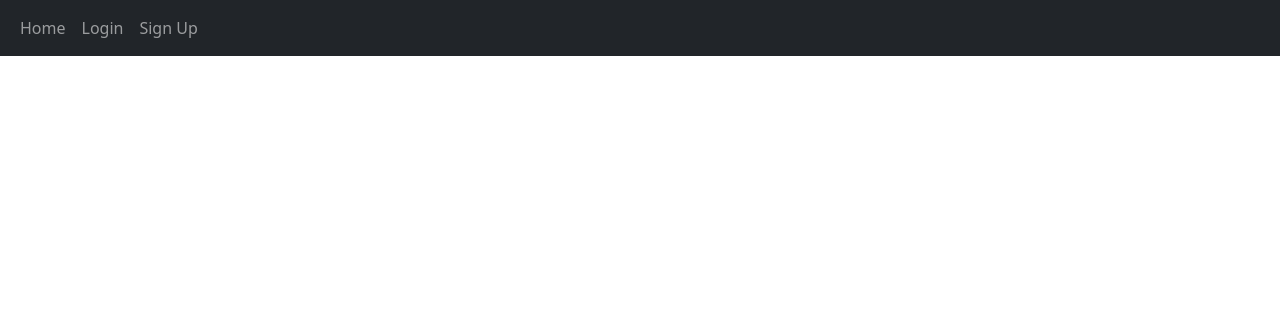
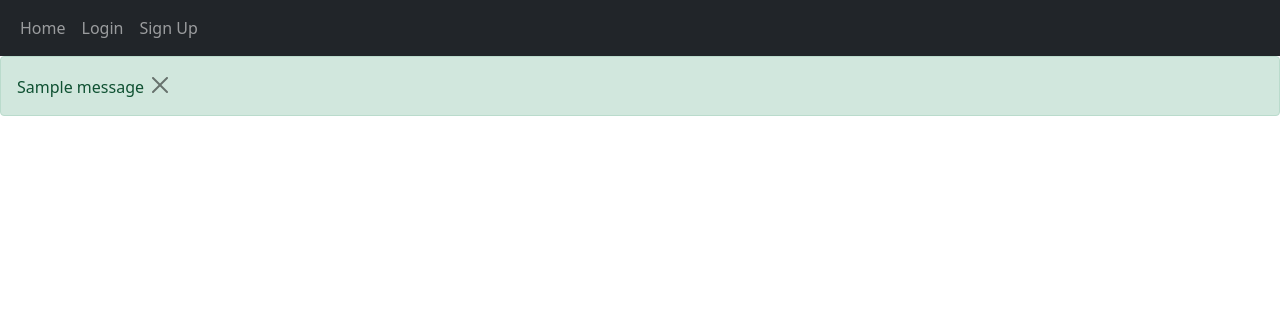
Before and after one commit to davospots/blogwebb, a Flask app: page / in a window 1280 px wide. Shown: the top 316 px of the page. Run offline with Flask 2, Linux system fonts and the light colour scheme; one stand-in notice (Sample message) is shown.

Commit message:
alert messages error and success

```diff
--- a/website/__init__.py
+++ b/website/__init__.py
@@ -2,6 +2,9 @@ from flask import Flask
 from flask_sqlalchemy import SQLAlchemy
 from os import path
 from flask_login import LoginManager
+
+db = SQLAlchemy()
+DB_NAME = "database.db"
 
 
 def create_app():
--- a/website/templates/base.html
+++ b/website/templates/base.html
@@ -27,6 +27,24 @@
         </div>
       </div>
     </nav>
+    {% with messages = get_flashed_messages(with_categories=True) %}
+      {% if messages %}
+        {% for category, message in messages %}
+        {% if category == "error" %}
+        <div class="alert alert-danger alter-dismissible fade show" role="alert">
+          {{ message }}
+          <button type="button" class="btn-close" data-bs-dismiss="alert"></button>
+        </div>
+        {% else %}
+        <div class="alert alert-success alter-dismissible fade show" role="alert">
+          {{ message }}
+          <button type="button" class="btn-close" data-bs-dismiss="alert"></button>
+        </div>
+        {% endif %}
+
+        {% endfor %}
+      {% endif %}
+    {% endwith %}
     <div class="container">{% block content %}{% endblock %}</div>
     <script src="https://cdn.jsdelivr.net/npm/bootstrap@5.1.3/dist/js/bootstrap.bundle.min.js" integrity="sha384-ka7Sk0Gln4gmtz2MlQnikT1wXgYsOg+OMhuP+IlRH9sENBO0LRn5q+8nbTov4+1p" crossorigin="anonymous"></script>
 
```
Also changed, not shown: website/templates/create_post.html (added), website/templates/posts.html (added), website/templates/posts_div.html (added).
